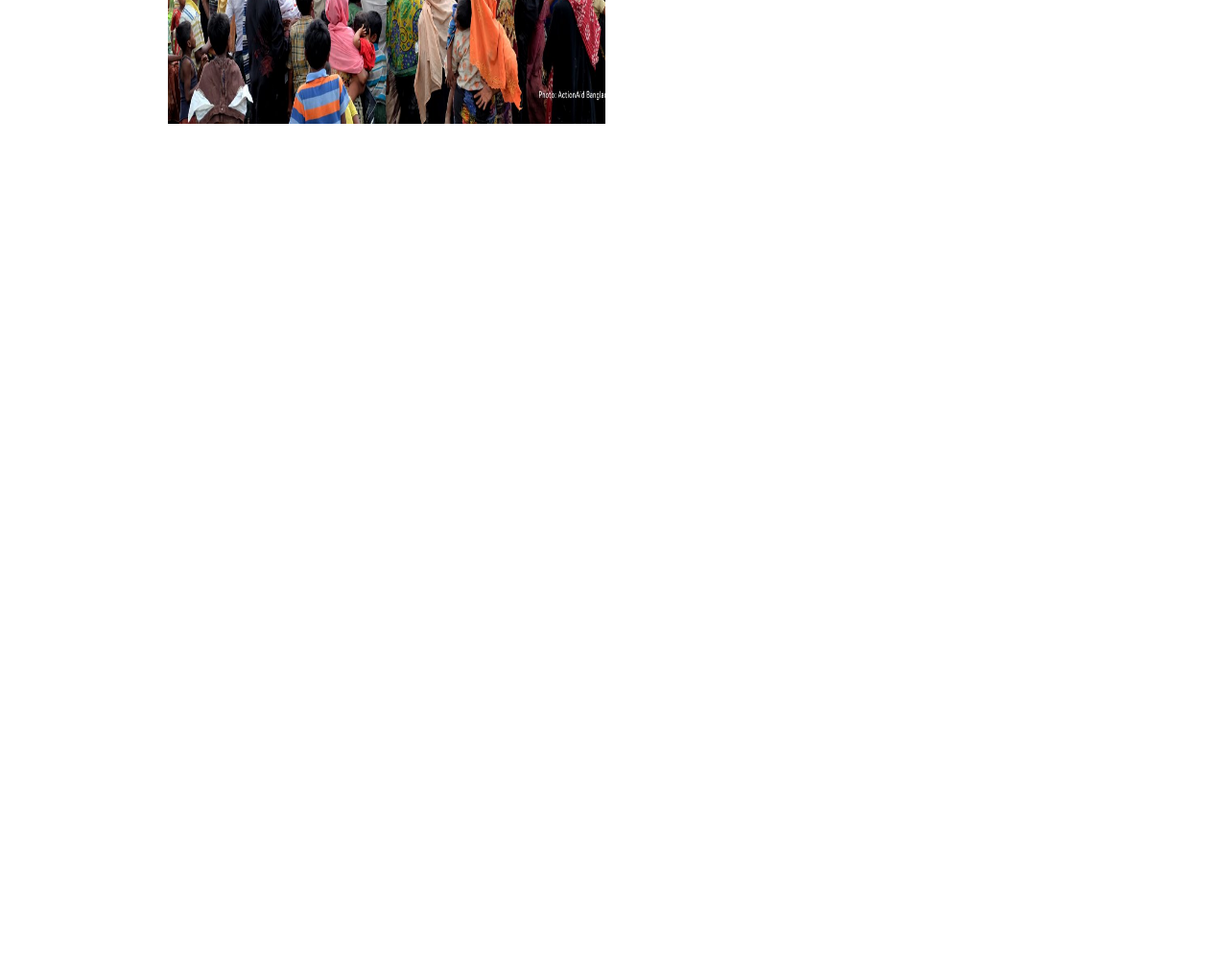
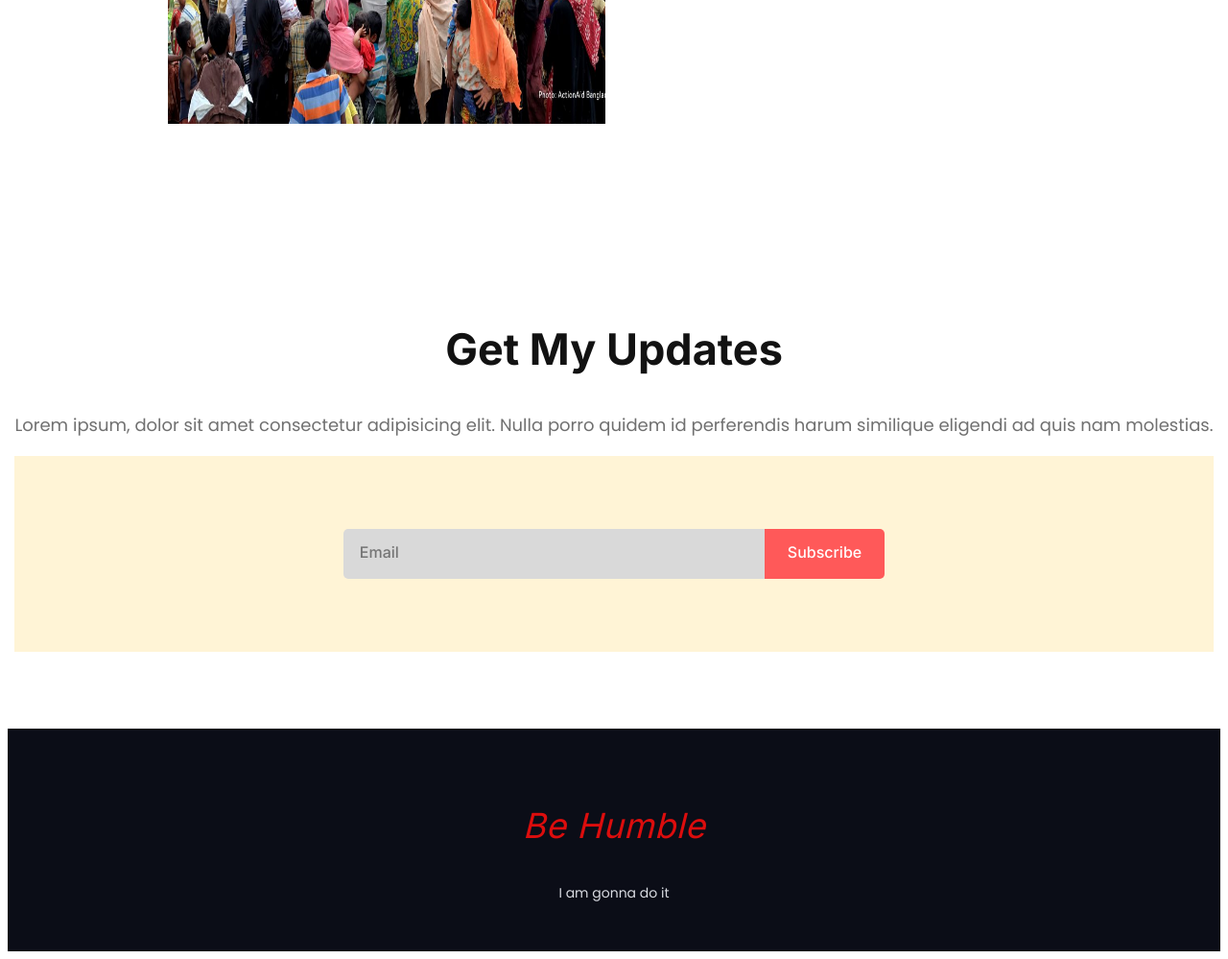
Before and after one commit to sanji118/Donate-today, a plain HTML site: page index.html in a window 1280 px wide. Shown: the part 3114-4113 px from the top of the page at 96% size. Before the commit the page ends 3414 px from the top, so only its background shows below. Drawn offline with Linux system fonts and the light colour scheme.

Commit message:
last commit

```diff
--- a/index.html
+++ b/index.html
@@ -88,9 +88,17 @@
                 <button>How to Contribute?</button>
             </div>
         </section>
+        <section id="contact">
+            <h1>Get My Updates</h1>
+            <p>Lorem ipsum, dolor sit amet consectetur adipisicing elit. Nulla porro quidem id perferendis harum similique eligendi ad quis nam molestias.</p>
+            <form action="">
+                <input type="email" name="" id="" placeholder="Email"><input type="submit" value="Subscribe">
+            </form>
+        </section>
     </main>
     <footer>
-
+        <h3><i>Be Humble</i></h3>
+        <p>I am gonna do it</p>
     </footer>
 </body>
 </html>
--- a/style.css
+++ b/style.css
@@ -2,16 +2,69 @@
 @import url('https://fonts.googleapis.com/css2?family=Poppins:ital,wght@0,100;0,200;0,300;0,400;0,500;0,600;0,700;0,800;0,900;1,100;1,200;1,300;1,400;1,500;1,600;1,700;1,800;1,900&display=swap');
 
 @media screen and (max-width:576px) {
+    body{
+        font-size: 50%;
+    }
+    header {
+        width: 100%;
+        text-align: left;
+        font-size: 50%;
+    }
+    #donation .donation-option , #description{
+        display: flex;
+        flex-wrap: wrap;
+    }
+    #donation{
+        width: 100%;
+        padding-left: 110px;
+        padding-right: 20px;
+    }
+    #donate-plan .plan-container{
+        display:flex ;
+        flex-wrap: wrap;
+    }
+    footer{
+        width: 100%;
+        background-size: cover;
+    }
+
 
 }
 
 
 @media screen and (min-width:577px) and(max-width:990px) {
+    body{
+        font-size: 70%;
+    }
+    header {
+        width: 100%;
+        text-align: left;
+        font-size: 65%;
+    }
+    #donation .donation-option , #description{
+        display: flex;
+        flex-wrap: wrap;
+    }
+    #donation{
+        width: 100%;
+        padding-left: 110px;
+        padding-right: 20px;
+    }
+    #donate-plan .plan-container{
+        display:flex ;
+        flex-wrap: wrap;
+    }
+    footer{
+        width: 100%;
+        background-size: cover;
+    }
 
 }
 
 
-
+body{
+    text-align: center;
+}
 header{
     background-repeat: no-repeat;
     background: linear-gradient(0.00deg, rgb(18, 18, 18),rgba(18, 18, 18, 0) 100%) , url('./images/donation0.jpg');
@@ -224,3 +277,86 @@ header div> button , form button{
     height: 477px;
     padding: 47px 47px 47px 47px;
 }
+
+
+
+
+#contact{
+    display: inline-block;
+}
+#contact h1{
+    color: rgb(18, 18, 18);
+    font-family: Inter;
+    font-size: 45px;
+    font-weight: 700;
+    line-height: 54px;
+    letter-spacing: 0px;
+    text-align: center;
+}
+#contact p{
+    color: rgb(112, 112, 112);
+    font-family: Poppins;
+    font-size: 18px;
+    font-weight: 400;
+    line-height: 28px;
+    letter-spacing: 0px;
+    text-align: center;
+}
+#contact form {
+    background: rgb(255, 244, 214);
+    padding: 76px 189px 76px 189px;
+
+}
+#contact form input[type=email]{
+    color: rgb(170, 159, 159);
+    font-family: Inter;
+    font-size: 16px;
+    font-weight: 500;
+    line-height: 20px;
+    letter-spacing: 0%;
+    text-align: left;
+    border-radius: 5px 0px 0px 5px;
+    background: rgb(217, 217, 217);
+    border: none;
+    padding: 14px 188px 18px 17px;
+
+}
+#contact form input[type=submit]{
+    border-radius: 0px 5px 5px 0px;
+    background: rgb(255, 89, 89);
+    color: rgb(255, 255, 255);
+    font-family: Inter;
+    font-size: 16px;
+    font-weight: 500;
+    line-height: 20px;
+    letter-spacing: 0%;
+    border: none;
+    padding: 14px 24px 18px 24px;
+}
+
+
+
+footer{
+background: rgb(11, 13, 23);
+padding-top: 43px ;
+padding-bottom: 35px;
+margin-top: 80px;
+}
+footer h3{
+    color: rgb(220, 13, 13);
+    font-family: Inter;
+    font-size: 36px;
+    font-weight: 400;
+    line-height: 44px;
+    letter-spacing: 0.5px;
+    text-align: center;
+}
+footer p{
+    color: rgb(217, 219, 225);
+    font-family: Poppins;
+    font-size: 14px;
+    font-weight: 400;
+    line-height: 24px;
+    letter-spacing: 0%;
+    text-align: center;
+}
```
